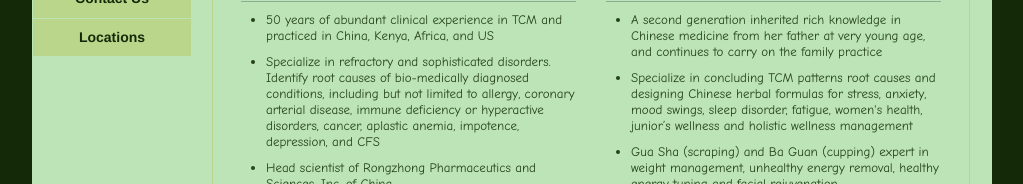
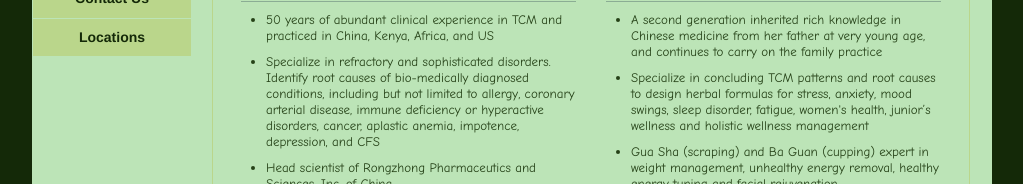
Before and after one commit to hatcm/hatcm.github.io, a plain HTML site: page practitioners/index.html in a window 1280 px wide. Shown: the part 398-582 px from the top of the page, without its empty margins (128-1151 px from the left). Drawn offline with nearby package versions, Linux system fonts and the light colour scheme.

Commit message:
Update index.html

```diff
--- a/practitioners/index.html
+++ b/practitioners/index.html
@@ -67,7 +67,7 @@ the highest national level institute in traditional Chinese medicine (TCM)</li>
            <div class="degree"><div class="name">Azure Duan</div>Dipl. O. M. (NCCAOM) <br/> OM Practitioner</div>
            <div class="list">
            <ul><li>A second generation inherited rich knowledge in Chinese medicine from her father at very young age, and continues to carry on the family practice</li>
-            <li>Specialize in concluding TCM patterns root causes and designing Chinese herbal formulas for stress, anxiety, mood swings, sleep disorder, fatigue, women's health, junior’s wellness and holistic wellness management</li>
+            <li>Specialize in concluding TCM patterns and root causes to design herbal formulas for stress, anxiety, mood swings, sleep disorder, fatigue, women's health, junior’s wellness and holistic wellness management</li>
             <li>Gua Sha (scraping) and Ba Guan (cupping) expert in weight management, unhealthy energy removal, healthy energy tuning and facial rejuvenation</li>
             <li>Mind-body Cultivation Tai Ji instructor </li>
             <li>Winner in Chinese Medicine Development of the 2014 Double Hundreds Program of Xia Men, Fujian, China</li>
```
